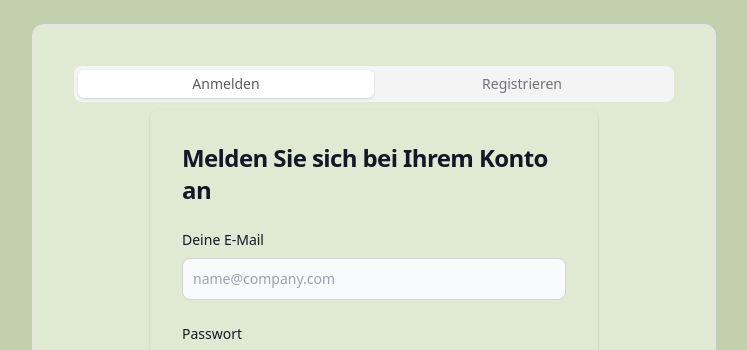
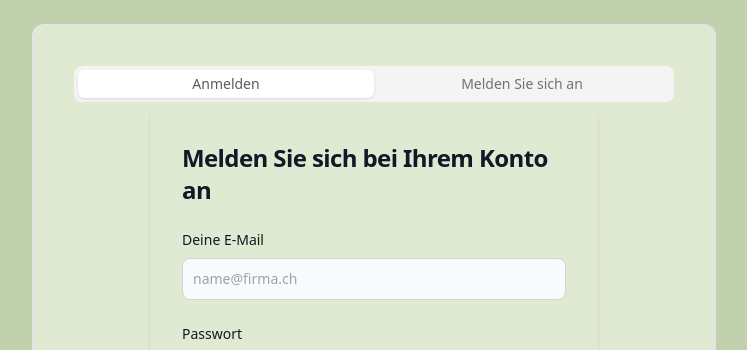
Before and after one commit to preet665/b2bmatch-ui-final, a Next.js app: page /login in a window 1280 px wide. Shown: the part 208-558 px from the top of the page, without its empty margins (266-1013 px from the left). Built offline with nearby package versions, Linux system fonts and the light colour scheme.

Commit message:
changes 050224

```diff
--- a/app/(auth)/layout.tsx
+++ b/app/(auth)/layout.tsx
@@ -10,7 +10,6 @@ export default function RootLayout({
     <>
       <html lang="en">
         <head>
-        <meta charSet="UTF-8"></meta>
           <meta name="google" content="notranslate"></meta>
         </head>
         <body className="">
--- a/app/(auth)/login/page.tsx
+++ b/app/(auth)/login/page.tsx
@@ -22,7 +22,7 @@ export default function login() {
         <Tabs defaultValue="account" className="w-[600px] bg-secondary">
           <TabsList className="grid w-full grid-cols-2 ">
             <TabsTrigger value="account">Anmelden</TabsTrigger>
-            <TabsTrigger value="password">Registrieren</TabsTrigger>
+            <TabsTrigger value="password">Melden Sie sich an</TabsTrigger>
             <div className="m-5"></div>
           </TabsList>
           <TabsContent value="account">
--- a/app/(pages)/contact/page.tsx
+++ b/app/(pages)/contact/page.tsx
@@ -54,7 +54,7 @@ export default function Imprint() {
   }, []);
   return (
     <>
-      <div className="bg-secondary p-10 pt-3 flex flex-col text-center justify-center h-screen overflow-auto">
+      <div className="bg-secondary p-10 pt-3 flex flex-col text-center justify-center h-screen overflow-auto text-foreground">
       <div className=""><div  dangerouslySetInnerHTML={{ __html: htmlContent }}/></div>
         <Footer />
       </div>
--- a/app/(pages)/library/page.tsx
+++ b/app/(pages)/library/page.tsx
@@ -5,10 +5,13 @@ import React from "react";
 export default function library() {
   return (
     <div className="flex flex-col bg-secondary pt-10">
-      <h2 className="text-xl m-3 ml-10 ">
+      <h2 className="text-xl mt-1 ml-10 ">
         Aktivieren oder löschen Sie Ihren gespeicherten Suchanfragen über die
-        Schaltfläche. Die Suchanfrage wird entweder gelöscht oder auf der
-        Hauptseite eingefügt und dargestellt.
+        Schaltfläche.
+      </h2>
+      <h2 className="text-xl mt-1 ml-10 ">
+        Die Suchanfrage wird entweder gelöscht oder auf der Hauptseite eingefügt
+        und dargestellt.
       </h2>
       <div className="relative  w-11/12 h-[800px] top-20 overflow-scroll max-h-min no-scrollbar ">
         <div className="flex flex-col justify-center items-center ml-2 border-x-2  p-2  rounded-xl">
--- a/app/(pages)/tc/page.tsx
+++ b/app/(pages)/tc/page.tsx
@@ -44,7 +44,7 @@ export default function GTC() {
   }, []);
   return (
     <>
-      <div className="bg-secondary flex flex-col text-center justify-center">
+      <div className="bg-secondary flex flex-col text-center justify-center ">
         <div className="w-fit  max-h-screen overflow-auto ">
           {/* <div className="bg-secondary flexflex-col flex-grow justify-center m-2 rounded-sm border-background  pt-0">
             <span className="text-5xl mt-1 font-bold pl-6">
--- a/components/LoginForm.tsx
+++ b/components/LoginForm.tsx
@@ -27,7 +27,7 @@ const LoginForm = () => {
                     name="email"
                     id="email"
                     className="bg-gray-50 border border-gray-300 text-gray-900 sm:text-sm rounded-lg focus:ring-primary-600 focus:border-primary-600 block w-full p-2.5 dark:bg-gray-700 dark:border-gray-600 dark:placeholder-gray-400 dark:text-white dark:focus:ring-blue-500 dark:focus:border-blue-500"
-                    placeholder="name@company.com"
+                    placeholder="name@firma.ch"
                   />
                 </div>
                 <div>
--- a/components/SignupForm.tsx
+++ b/components/SignupForm.tsx
@@ -22,7 +22,7 @@ const SignupForm = () => {
                   name="email"
                   id="email"
                   className="bg-gray-50 border border-gray-300 text-gray-900 sm:text-sm rounded-lg focus:ring-primary-600 focus:border-primary-600 block w-full p-2.5 dark:bg-gray-700 dark:border-gray-600 dark:placeholder-gray-400 dark:text-white dark:focus:ring-blue-500 dark:focus:border-blue-500"
-                  placeholder="name@company.com"
+                  placeholder="name@firma.ch"
                   required
                 />
               </div>
--- a/components/promptRes.tsx
+++ b/components/promptRes.tsx
@@ -4,7 +4,7 @@ const PromptRes = () => {
     <>
       <div className="flex flex-col w-full rounded-lg pt-2 pb-2">
         <div className=" w-full bg-response border-bor border-2 rounded-lg p-3 text-lg max-h-34 overflow-auto ">
-          <p className="text-gray-700  ">
+          <p className="  text-lg">
             Lorem ipsum dolor sit amet consectetur, adipisicing elit. Eligendi,
             cupiditate vitae, id possimus tenetur corrupti itaque ratione
             voluptas eius Lorem ipsum dolor sit amet consectetur, adipisicing
```
